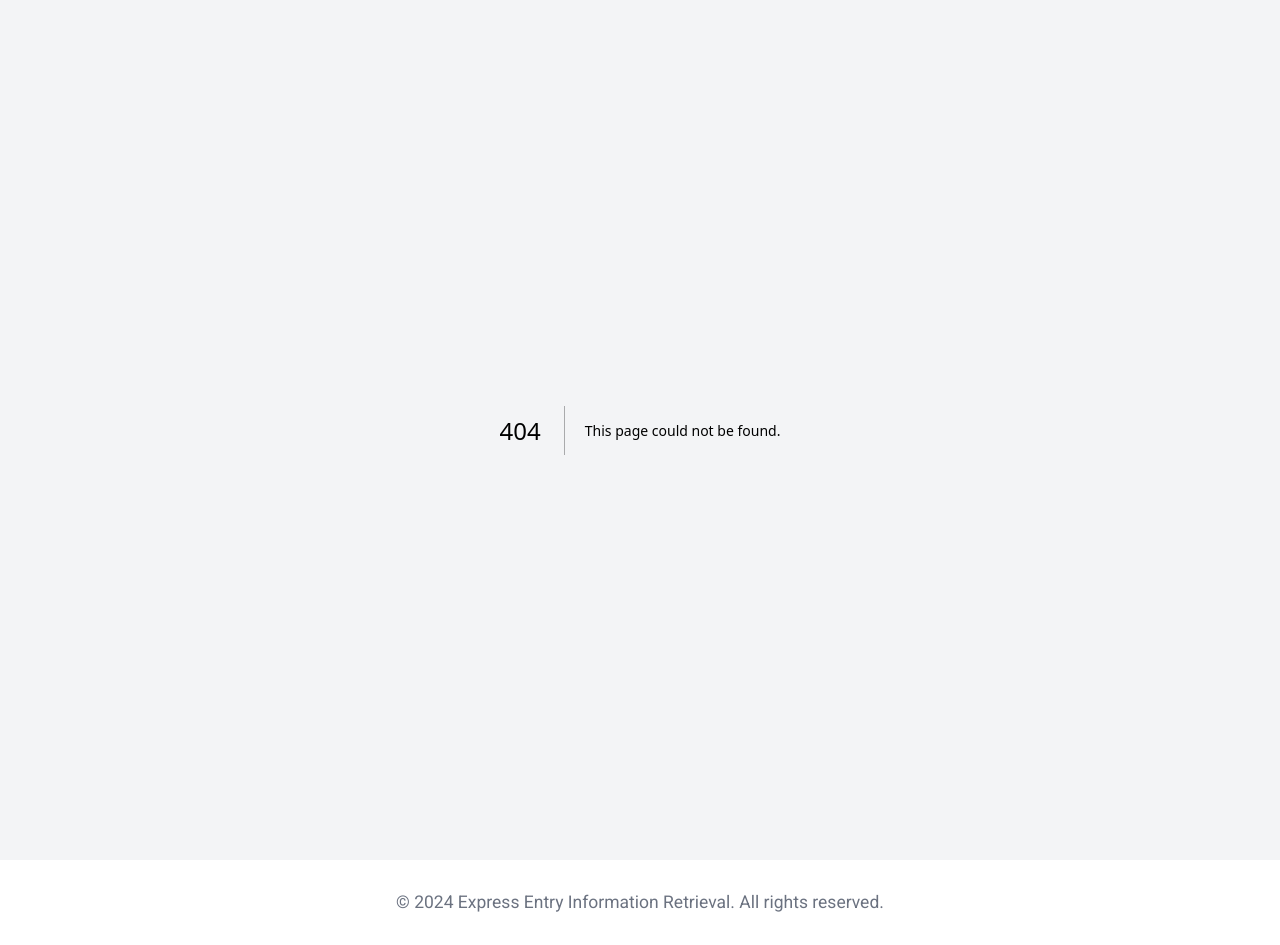
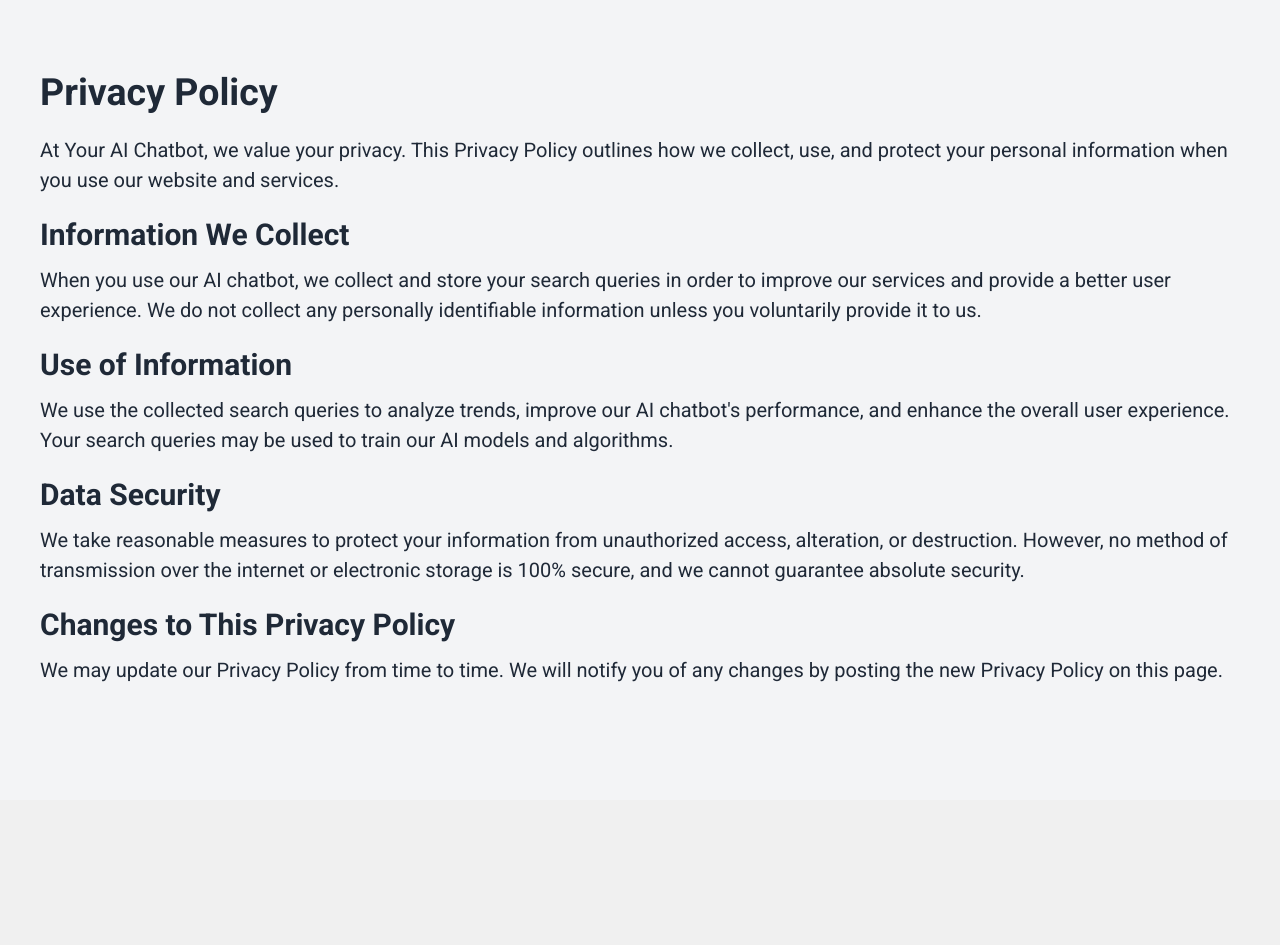
Before and after one commit to ishtihoss/expressentry, a Next.js app: page /privacy in a window 1280 px wide. Before the commit this address had no page. After the commit the page ends 800 px from the top, so only its background shows below. Built offline with nearby package versions, Linux system fonts and the light colour scheme.

Commit message:
privacy policy and terms have been added

```diff
--- a/components/Footer.tsx
+++ b/components/Footer.tsx
@@ -1,10 +1,21 @@
 import { FC } from "react";
+import Link from "next/link";
 
 export const Footer: FC = () => {
   return (
-    <div className="flex items-center justify-center bg-gray-100 py-4 px-8 text-sm text-gray-600 font-roboto">
-      <p className="text-center">
-        Express Entry Search Engine is an advisory tool and should not be considered a substitute for professional legal advice. We are not affiliated with or endorsed by the Canadian government.
+    <div className="flex flex-col items-center justify-center bg-gray-100 py-4 px-8 text-sm text-gray-600 font-roboto">
+      <p className="text-center mb-2">
+        This is an advisory tool and not a substitute for professional legal advice. We are not affiliated with or endorsed by the Canadian government.
+      </p>
+      <p className="text-center text-xs">
+        &copy; {new Date().getFullYear()} All rights reserved.{' '}
+        <Link href="/privacy" className="text-gray-600 hover:text-gray-700">
+          Privacy Policy
+        </Link>{' '}
+        |{' '}
+        <Link href="/terms" className="text-gray-600 hover:text-gray-700">
+          Terms of Service
+        </Link>
       </p>
     </div>
   );
--- a/pages/_app.tsx
+++ b/pages/_app.tsx
@@ -68,11 +68,6 @@ export default function App({ Component, pageProps }: AppProps<{}>) {
         <main className="max-w-7xl mx-auto py-6 sm:px-6 lg:px-8">
           <Component {...pageProps} />
         </main>
-        <footer className="bg-white">
-          <div className="max-w-7xl mx-auto py-6 px-4 sm:px-6 lg:px-8 text-center text-sm text-gray-500">
-            &copy; {new Date().getFullYear()} Express Entry Information Retrieval. All rights reserved.
-          </div>
-        </footer>
       </div>
     </>
   );
--- /dev/null
+++ b/pages/privacy.tsx
@@ -0,0 +1,34 @@
+import React from 'react';
+import Head from 'next/head';
+
+const PrivacyPolicy = () => {
+  return (
+    <div className="container mx-auto py-8">
+      <Head>
+        <title>Privacy Policy - Your AI Chatbot</title>
+      </Head>
+      <h1 className="text-3xl font-bold mb-4">Privacy Policy</h1>
+      <p className="mb-4">
+        At Your AI Chatbot, we value your privacy. This Privacy Policy outlines how we collect, use, and protect your personal information when you use our website and services.
+      </p>
+      <h2 className="text-2xl font-bold mb-2">Information We Collect</h2>
+      <p className="mb-4">
+        When you use our AI chatbot, we collect and store your search queries in order to improve our services and provide a better user experience. We do not collect any personally identifiable information unless you voluntarily provide it to us.
+      </p>
+      <h2 className="text-2xl font-bold mb-2">Use of Information</h2>
+      <p className="mb-4">
+        We use the collected search queries to analyze trends, improve our AI chatbot's performance, and enhance the overall user experience. Your search queries may be used to train our AI models and algorithms.
+      </p>
+      <h2 className="text-2xl font-bold mb-2">Data Security</h2>
+      <p className="mb-4">
+        We take reasonable measures to protect your information from unauthorized access, alteration, or destruction. However, no method of transmission over the internet or electronic storage is 100% secure, and we cannot guarantee absolute security.
+      </p>
+      <h2 className="text-2xl font-bold mb-2">Changes to This Privacy Policy</h2>
+      <p>
+        We may update our Privacy Policy from time to time. We will notify you of any changes by posting the new Privacy Policy on this page.
+      </p>
+    </div>
+  );
+};
+
+export default PrivacyPolicy;
--- /dev/null
+++ b/pages/terms.tsx
@@ -0,0 +1,34 @@
+import React from 'react';
+import Head from 'next/head';
+
+const TermsOfService = () => {
+  return (
+    <div className="container mx-auto py-8">
+      <Head>
+        <title>Terms of Service - Your AI Chatbot</title>
+      </Head>
+      <h1 className="text-3xl font-bold mb-4">Terms of Service</h1>
+      <p className="mb-4">
+        By using our AI chatbot, you agree to be bound by these Terms of Service.
+      </p>
+      <h2 className="text-2xl font-bold mb-2">Use of the AI Chatbot</h2>
+      <p className="mb-4">
+        You may use our AI chatbot for lawful purposes only. You agree not to use the chatbot for any illegal, abusive, or harmful activities.
+      </p>
+      <h2 className="text-2xl font-bold mb-2">Intellectual Property</h2>
+      <p className="mb-4">
+        The AI chatbot and all its content, features, and functionality are owned by us and are protected by international copyright, trademark, patent, trade secret, and other intellectual property or proprietary rights laws.
+      </p>
+      <h2 className="text-2xl font-bold mb-2">Termination</h2>
+      <p className="mb-4">
+        We may terminate or suspend your access to the AI chatbot immediately, without prior notice or liability, for any reason whatsoever, including without limitation if you breach these Terms of Service.
+      </p>
+      <h2 className="text-2xl font-bold mb-2">Disclaimer of Warranties</h2>
+      <p>
+        The AI chatbot is provided "as is" and "as available" without any warranties of any kind, whether express or implied.
+      </p>
+    </div>
+  );
+};
+
+export default TermsOfService;
```
Also changed, not shown: public/logo.png (added).
